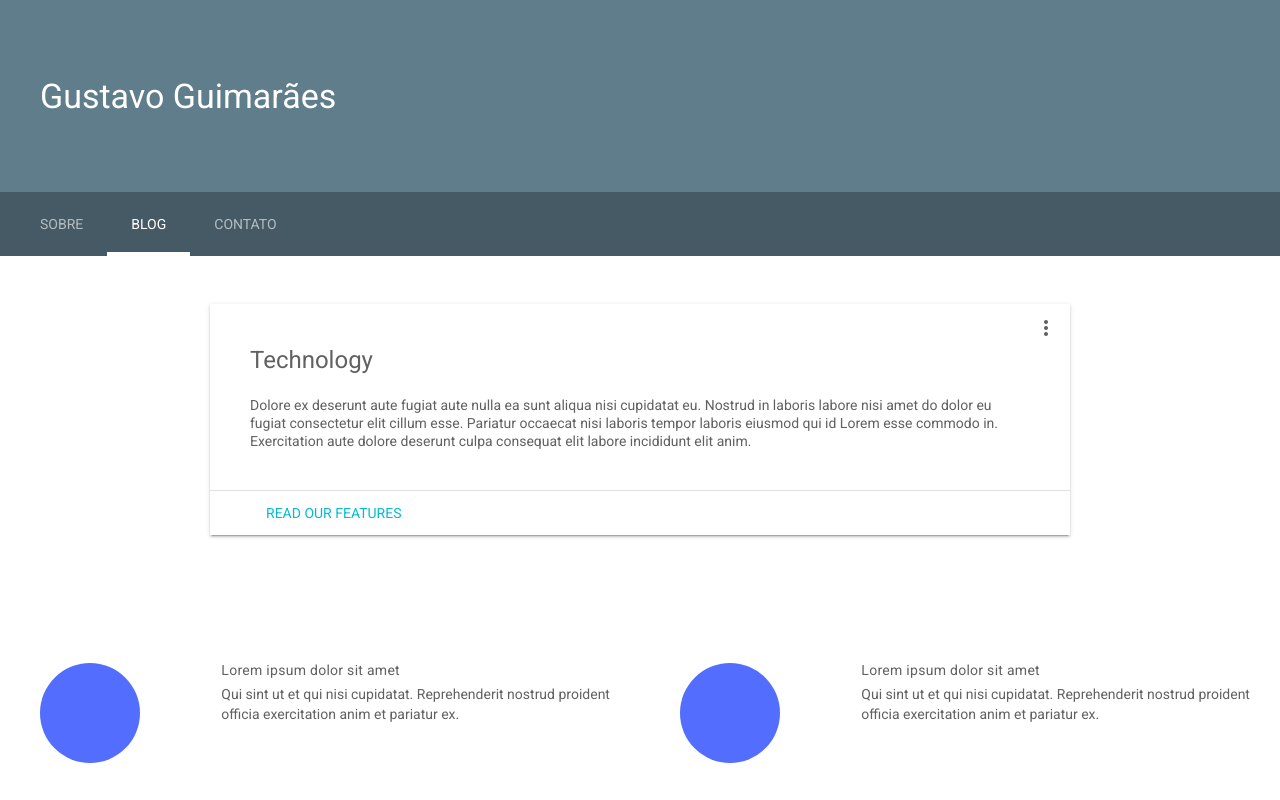
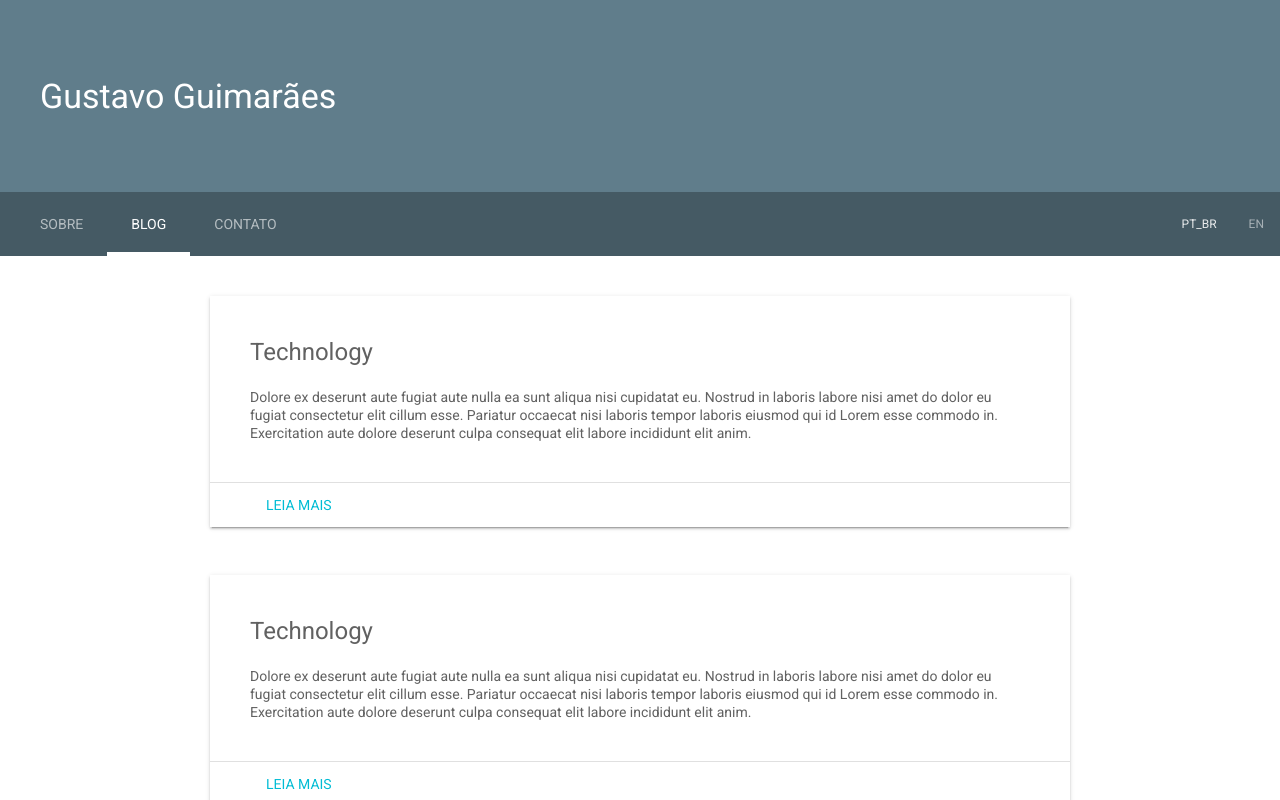
Before and after one commit to gustavo-guimaraes/gustavogf.com, a plain HTML site: page index.html in a window 1280 px wide. Both pictures are taken after a click on the link "BLOG". Drawn offline with nearby package versions, Linux system fonts and the light colour scheme.

Commit message:
conteudo

```diff
--- a/index.html
+++ b/index.html
@@ -29,6 +29,9 @@
           <a href="#about" class="mdl-layout__tab is-active">Sobre</a>
           <a href="#blog" class="mdl-layout__tab">Blog</a>
           <a href="#contact" class="mdl-layout__tab">Contato</a>
+          <div class="spacer"></div>
+          <a href="#" class="mdl-navigation__link active">pt_br</a>
+          <a href="#" class="mdl-navigation__link">en</a>
         </div>
       </header>
 
@@ -75,34 +78,47 @@
                 Dolore ex deserunt aute fugiat aute nulla ea sunt aliqua nisi cupidatat eu. Nostrud in laboris labore nisi amet do dolor eu fugiat consectetur elit cillum esse. Pariatur occaecat nisi laboris tempor laboris eiusmod qui id Lorem esse commodo in. Exercitation aute dolore deserunt culpa consequat elit labore incididunt elit anim.
               </div>
               <div class="mdl-card__actions">
-                <a href="#" class="mdl-button">Read our features</a>
+                <a href="#" class="mdl-button">Leia mais</a>
               </div>
             </div>
-            <button class="mdl-button mdl-js-button mdl-js-ripple-effect mdl-button--icon" id="btn3">
-              <i class="material-icons">more_vert</i>
-            </button>
-            <ul class="mdl-menu mdl-js-menu mdl-menu--bottom-right" for="btn3">
-              <li class="mdl-menu__item">Lorem</li>
-              <li class="mdl-menu__item" disabled>Ipsum</li>
-              <li class="mdl-menu__item">Dolor</li>
-            </ul>
           </section>
-          <section class="section--footer mdl-color--white mdl-grid">
-            <div class="section__circle-container mdl-cell mdl-cell--2-col mdl-cell--1-col-phone">
-              <div class="section__circle-container__circle mdl-color--accent section__circle--big"></div>
-            </div>
-            <div class="section__text mdl-cell mdl-cell--4-col-desktop mdl-cell--6-col-tablet mdl-cell--3-col-phone">
-              <h5>Lorem ipsum dolor sit amet</h5>
-              Qui sint ut et qui nisi cupidatat. Reprehenderit nostrud proident officia exercitation anim et pariatur ex.
-            </div>
-            <div class="section__circle-container mdl-cell mdl-cell--2-col mdl-cell--1-col-phone">
-              <div class="section__circle-container__circle mdl-color--accent section__circle--big"></div>
-            </div>
-            <div class="section__text mdl-cell mdl-cell--4-col-desktop mdl-cell--6-col-tablet mdl-cell--3-col-phone">
-              <h5>Lorem ipsum dolor sit amet</h5>
-              Qui sint ut et qui nisi cupidatat. Reprehenderit nostrud proident officia exercitation anim et pariatur ex.
+
+          <section class="section--center mdl-grid mdl-grid--no-spacing mdl-shadow--2dp">
+            <div class="mdl-card mdl-cell mdl-cell--12-col">
+              <div class="mdl-card__supporting-text">
+                <h4>Technology</h4>
+                Dolore ex deserunt aute fugiat aute nulla ea sunt aliqua nisi cupidatat eu. Nostrud in laboris labore nisi amet do dolor eu fugiat consectetur elit cillum esse. Pariatur occaecat nisi laboris tempor laboris eiusmod qui id Lorem esse commodo in. Exercitation aute dolore deserunt culpa consequat elit labore incididunt elit anim.
+              </div>
+              <div class="mdl-card__actions">
+                <a href="#" class="mdl-button">Leia mais</a>
+              </div>
             </div>
           </section>
+
+          <section class="section--center mdl-grid mdl-grid--no-spacing mdl-shadow--2dp">
+            <div class="mdl-card mdl-cell mdl-cell--12-col">
+              <div class="mdl-card__supporting-text">
+                <h4>Technology</h4>
+                Dolore ex deserunt aute fugiat aute nulla ea sunt aliqua nisi cupidatat eu. Nostrud in laboris labore nisi amet do dolor eu fugiat consectetur elit cillum esse. Pariatur occaecat nisi laboris tempor laboris eiusmod qui id Lorem esse commodo in. Exercitation aute dolore deserunt culpa consequat elit labore incididunt elit anim.
+              </div>
+              <div class="mdl-card__actions">
+                <a href="#" class="mdl-button">Leia mais</a>
+              </div>
+            </div>
+          </section>
+
+          <section class="section--center mdl-grid mdl-grid--no-spacing mdl-shadow--2dp">
+            <div class="mdl-card mdl-cell mdl-cell--12-col">
+              <div class="mdl-card__supporting-text">
+                <h4>Technology</h4>
+                Dolore ex deserunt aute fugiat aute nulla ea sunt aliqua nisi cupidatat eu. Nostrud in laboris labore nisi amet do dolor eu fugiat consectetur elit cillum esse. Pariatur occaecat nisi laboris tempor laboris eiusmod qui id Lorem esse commodo in. Exercitation aute dolore deserunt culpa consequat elit labore incididunt elit anim.
+              </div>
+              <div class="mdl-card__actions">
+                <a href="#" class="mdl-button">Leia mais</a>
+              </div>
+            </div>
+          </section>
+
 
 
         </div>
--- a/styles.css
+++ b/styles.css
@@ -54,8 +54,8 @@ html, body {
   height: 4px;
 }
 .mdl-demo main > .mdl-layout__tab-panel {
-  padding: 8px;
-  padding-top: 48px;
+  padding: 40px 10px;
+
 }
 .mdl-demo .mdl-card {
   height: auto;
@@ -236,3 +236,30 @@ html, body {
 .mdl-demo .mdl-menu__container {
   z-index: 99;
 }
+
+.mdl-navigation__link {
+    font-weight: 500;
+    font-size: 12px;
+    vertical-align: center;
+    text-transform: uppercase;
+    line-height: 64px;
+    padding: 0 16px;
+    color: rgba(255,255,255,.6);
+    box-sizing: border-box;
+    border-bottom: 3px solid transparent;
+    float: right;
+}
+
+.mdl-navigation__link.active {
+  color: #fff;
+}
+
+.spacer {
+    -webkit-flex-grow: 1;
+    -ms-flex-positive: 1;
+    flex-grow: 1;
+}
+
+li {
+  font-size: 16px;
+}
```
